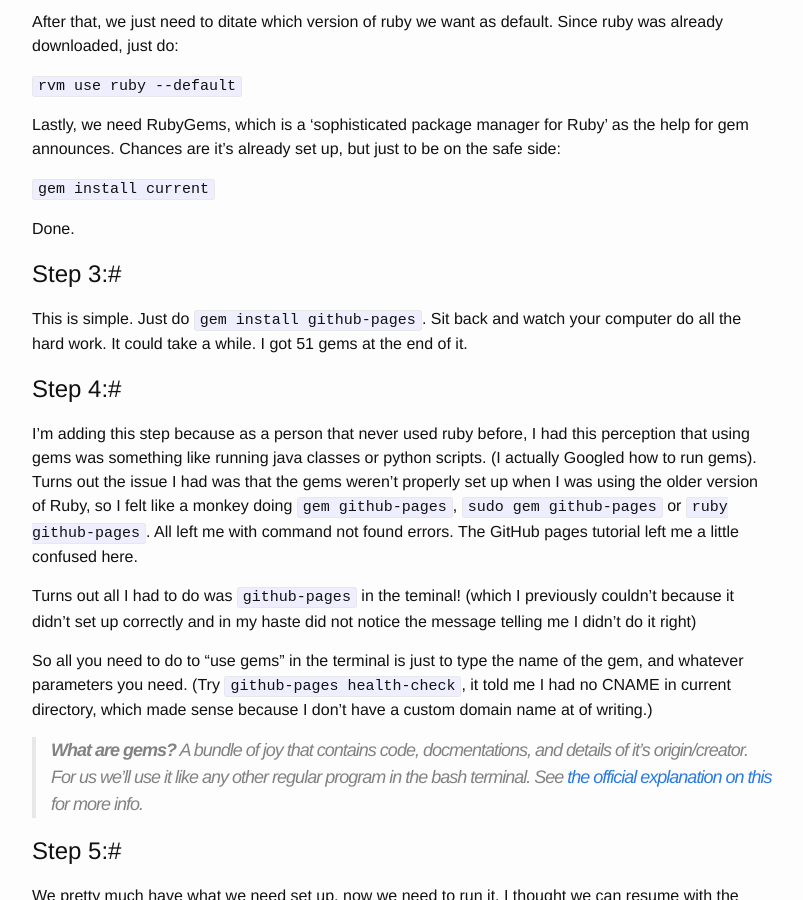
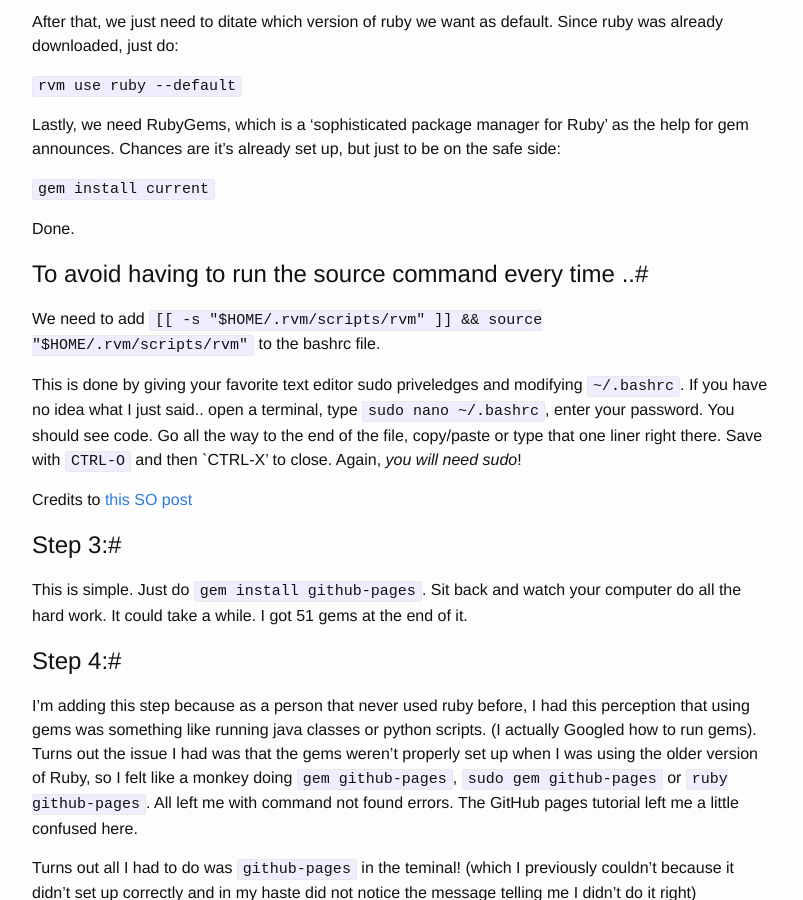
Before and after one commit to leewc/legacy, a Jekyll site: the page built from _posts/tutorials/2015-04-15-set_up_GitHub_pages_Jekyll_tutorial.md, in a window 1280 px wide and 900 px high, scrolled down 2042 px. Shown: the whole window, without its empty margins (238-1041 px from the left). Built offline with Jekyll 4.4.1, drawn with Linux system fonts in a browser that asks for light colours.

Commit message:
Updated post with info on persistent RVM in terminal

```diff
--- a/_posts/tutorials/2015-04-15-set_up_GitHub_pages_Jekyll_tutorial.md
+++ b/_posts/tutorials/2015-04-15-set_up_GitHub_pages_Jekyll_tutorial.md
@@ -69,6 +69,15 @@
 
 Done.
 
+#To avoid having to run the source command every time ..#
+We need to add `[[ -s "$HOME/.rvm/scripts/rvm" ]] && source "$HOME/.rvm/scripts/rvm"` to the bashrc file.
+
+This is done by giving your favorite text editor sudo priveledges and modifying `~/.bashrc`.
+If you have no idea what I just said.. open a terminal, type `sudo nano ~/.bashrc`, enter your password. You should see code. Go all the way to the end of the file, copy/paste or type that one liner right there. Save with `CTRL-O` and then `CTRL-X' to close. Again, *you will need sudo*!
+
+Credits to [this SO post](http://stackoverflow.com/questions/9336596/rvm-installation-not-working-rvm-is-not-a-function)
+
+
 #Step 3:#
 
 This is simple. Just do `gem install github-pages`. Sit back and watch your computer do all the hard work. It could take a while. I got 51 gems at the end of it.
```
